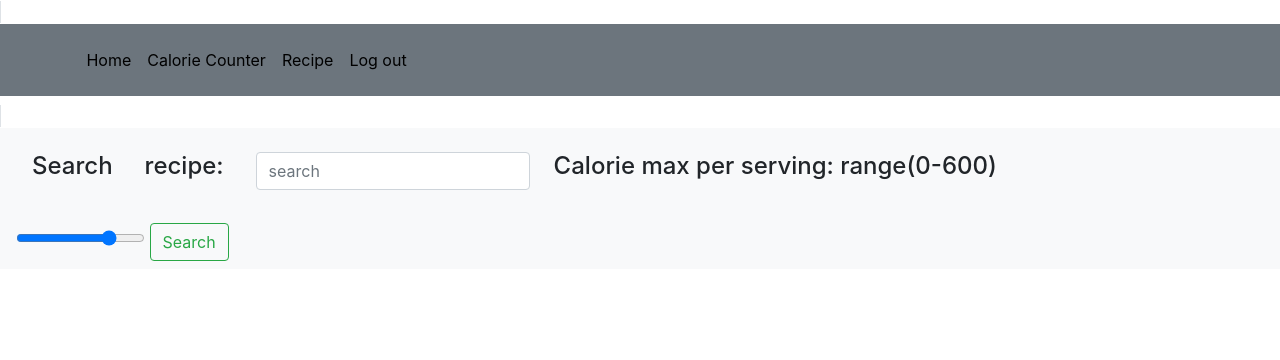
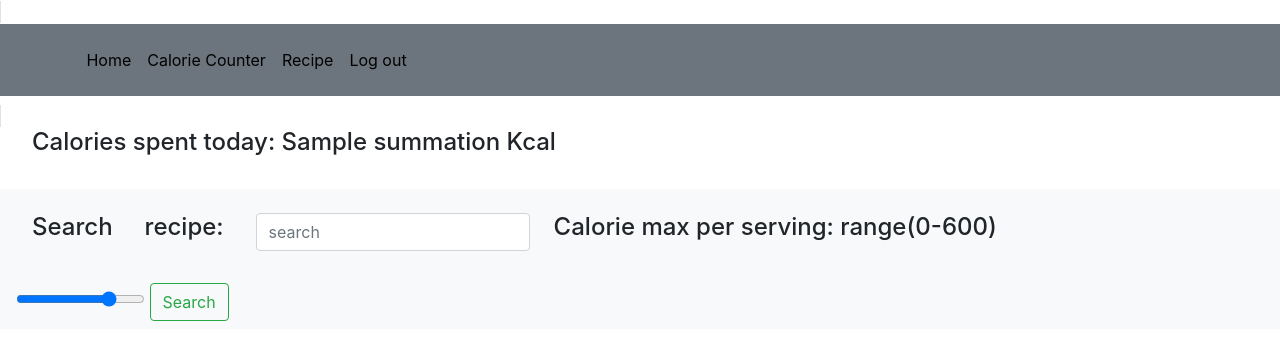
Before and after one commit to ScottBurleighHeads/Calorie-Counter, a Flask app: template src/templates/recipe.html in a window 1280 px wide. Shown: the top 360 px of the page. Run offline with Flask 2, Linux system fonts and the light colour scheme; a user stored in the database is signed in; tables that the repository leaves empty hold one stand-in row (values such as "Sample post"); the template is opened without the code that fills it: most values are stand-ins (such as "Sample title", 1, 10 or a date in 2020); some libraries are stand-ins or nearby versions.

Commit message:
The final push down

```diff
--- a/src/controllers/recipe.py
+++ b/src/controllers/recipe.py
@@ -3,11 +3,13 @@
 from flask import Blueprint,json, render_template,request
 import requests
 import os
+from controllers.food import sum_calories
 recipe = Blueprint("recipe",__name__,url_prefix="/recipe")
 
 @recipe.route("/")
 def home_recipe():
-    return render_template("recipe.html")
+    summation = sum_calories()
+    return render_template("recipe.html",summation=summation)
 
 @recipe.route("/search", methods=["POST"])
 def recipe_search():
--- a/src/templates/recipe.html
+++ b/src/templates/recipe.html
@@ -1,5 +1,9 @@
 {% extends "layout.html" %}
 {% block content %}
+{% if not current_user.is_anonymous %}
+  <h4 class="pl-3 ml-3 pb-3 mb-3">Calories spent today: {{ summation }} Kcal</h4>
+{% endif %}
+
     <nav class="navbar navbar-light bg-light">
         <form class="form-inline" method="POST" action="{{ url_for('recipe.recipe_search') }}">
             <input type="hidden" name="csrf_token" value="{{ csrf_token() }}"/>
@@ -42,6 +46,7 @@
                             <p class="p-0 m-0">Protein:</p>
                             <p class="p-0 m-0">Carbohydrates:</p>
                             <p class="p-0 m-0">Fat:</p>
+
                         </ul>
                         </div>
                         <div class="col-sm">
@@ -50,6 +55,9 @@
                             <p class="p-0 m-0">{{ ((Recipe_data[i]["recipe"]["totalNutrients"]["PROCNT"]["quantity"]/total_weight)*100)|round(2) }} g</p>
                             <p class="p-0 m-0">{{ ((Recipe_data[i]["recipe"]["totalNutrients"]["CHOCDF"]["quantity"]/total_weight)*100)|round(2) }} g</p>
                             <p class="p-0 m-0">{{ ((Recipe_data[i]["recipe"]["totalNutrients"]["FAT"]["quantity"]/total_weight)*100)|round(2) }} g</p>
+                        </div>
+                        <div>
+                            <button style="background-color:#ad5067"onclick="alert('You added the item to the database')" type="submit" class="btn btn-secondary" formaction="{{ url_for('food.food_database') }}" >add</button>
                         </div>
                     </div>
                 </div>
```
